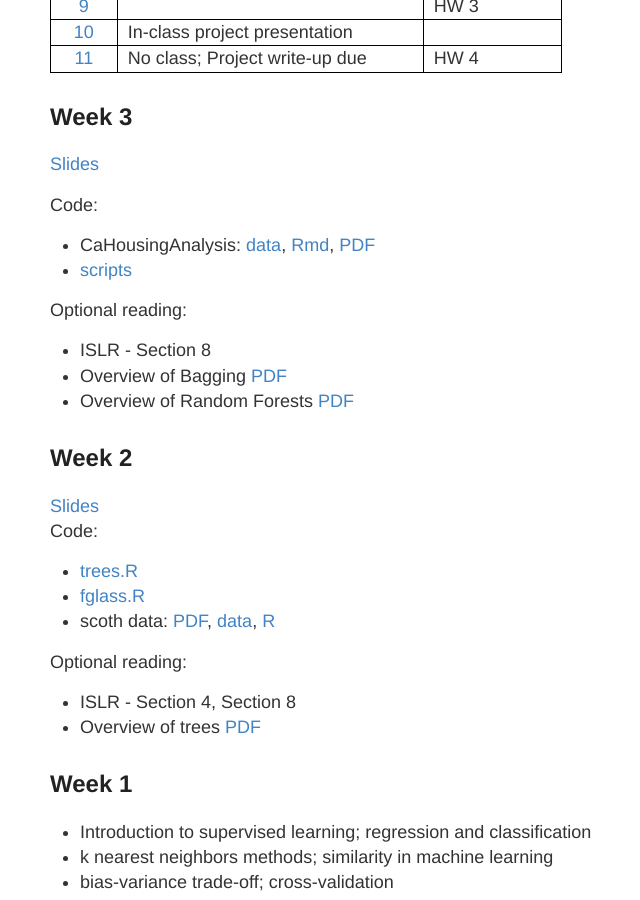
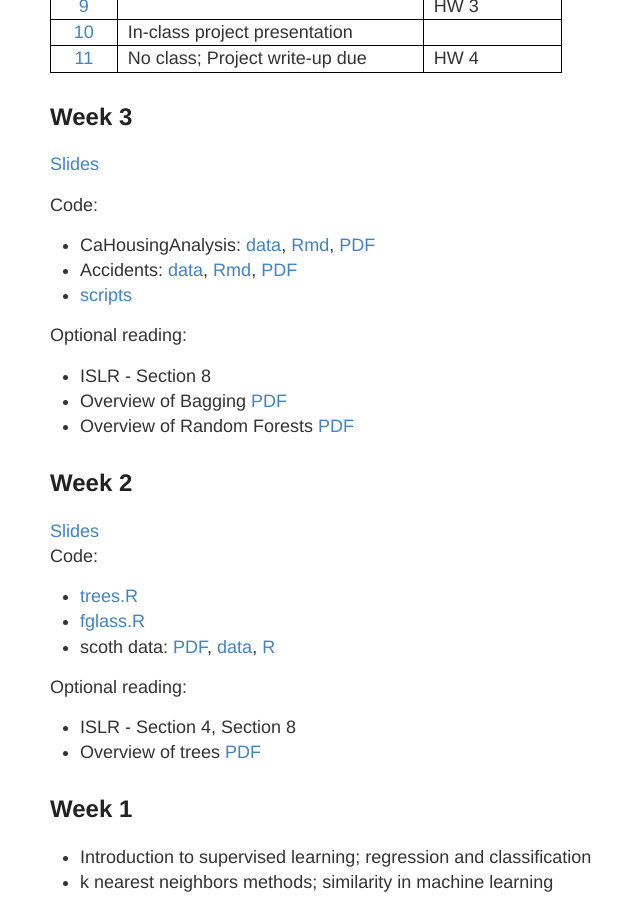
Before and after one commit to ChicagoBoothML/ML2017, a Jekyll site: the page built from lectures.md, in a window 1280 px wide and 900 px high, scrolled down 520 px. Shown: the whole window, without its empty margins (230-870 px from the left). Built offline with Jekyll 4.4.1, drawn with Linux system fonts in a browser that asks for light colours.

Commit message:
Update lectures.md

```diff
--- a/lectures.md
+++ b/lectures.md
@@ -28,6 +28,7 @@ permalink: /lectures/
 Code:
 
 * CaHousingAnalysis: [data](https://github.com/ChicagoBoothML/MLClassData/raw/master/CaliforniaHousing/CaliforniaHousing.csv), [Rmd](https://raw.githubusercontent.com/ChicagoBoothML/ML2017/master/lec03/CaHousingAnalysis.Rmd), [PDF](https://github.com/ChicagoBoothML/ML2017/raw/master/lec03/CaHousingAnalysis.pdf)
+* Accidents: [data](https://github.com/ChicagoBoothML/MLClassData/raw/master/TransportAccidents/Accidents.csv), [Rmd](https://github.com/ChicagoBoothML/ML2017/raw/master/lec04/accidents.Rmd), [PDF](https://github.com/ChicagoBoothML/ML2017/raw/master/lec04/accidents.pdf)
 * [scripts](https://github.com/ChicagoBoothML/ML2017/tree/master/lec03)
 
 Optional reading:
```
